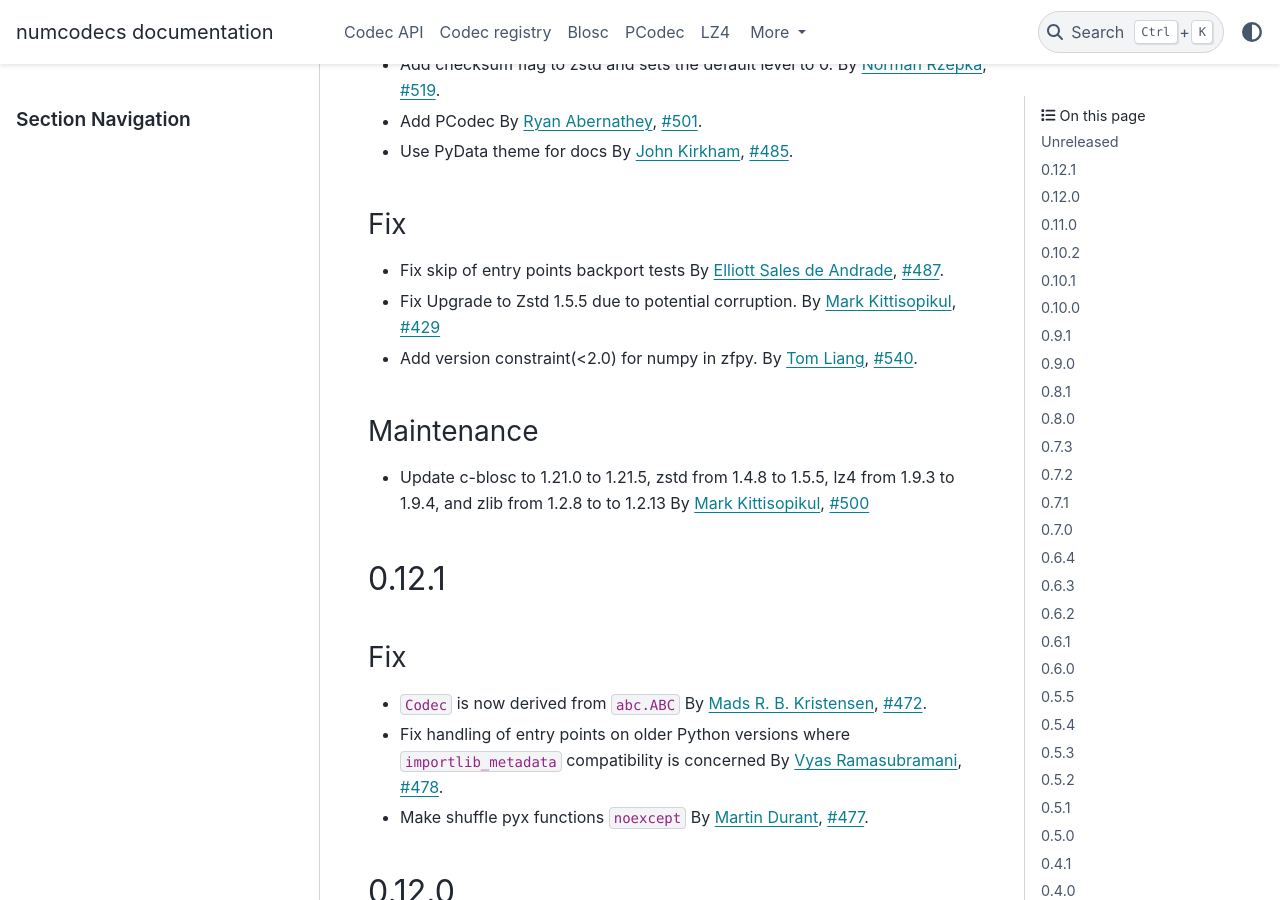
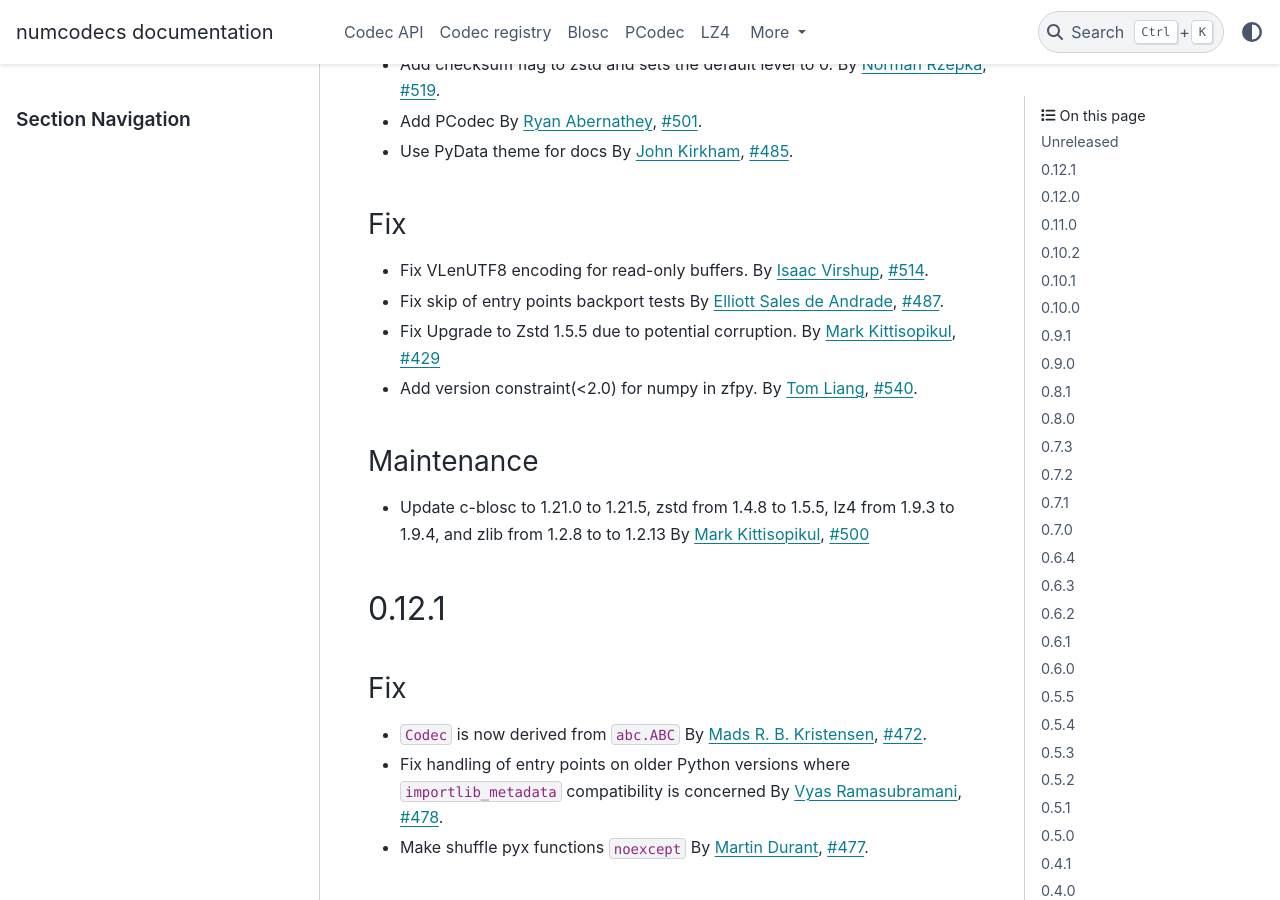
Before and after one commit to zarr-developers/numcodecs, a Sphinx documentation site: the page built from docs/release.rst, in a window 1280 px wide and 900 px high, scrolled down 435 px. Built offline with Sphinx 7.4.7 and the PyData theme 0.15.4, drawn with Linux system fonts in a browser that asks for light colours; the version number could not be read and is left out.

Commit message:
add release notes

```diff
--- a/docs/release.rst
+++ b/docs/release.rst
@@ -26,7 +26,8 @@ Enhancements
 
 Fix
 ~~~
-
+* Fix VLenUTF8 encoding for read-only buffers.
+  By :user:`Isaac Virshup <ivirshup>`, :issue:`514`.
 * Fix skip of entry points backport tests
   By :user:`Elliott Sales de Andrade <QuLogic>`, :issue:`487`.
 * Fix Upgrade to Zstd 1.5.5 due to potential corruption.
```
